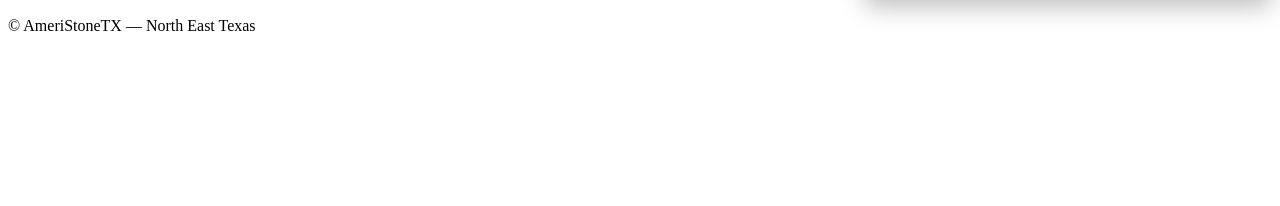
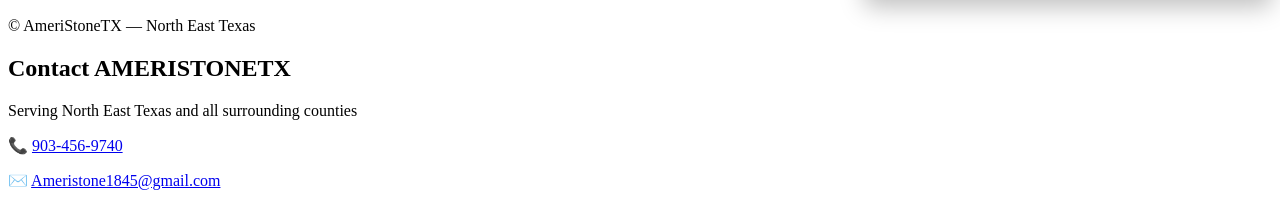
Before and after one commit to AmeristoneTX/ameristonetx, a plain HTML site: page index.html in a window 1280 px wide. Shown: the part 1574-1780 px from the top of the page. Before the commit the page ends 1625 px from the top, so only its background shows below. Drawn offline with Linux system fonts and the light colour scheme.

Commit message:
Update index.html

```diff
--- a/index.html
+++ b/index.html
@@ -46,5 +46,21 @@
   <p>© AmeriStoneTX — North East Texas</p>
 </footer>
 
+<section id="contact" class="contact">
+  <h2>Contact AMERISTONETX</h2>
+  <p class="contact-tagline">
+    Serving North East Texas and all surrounding counties
+  </p>
+
+  <div class="contact-info">
+    <p>
+      📞 <a href="tel:19034569740">903-456-9740</a>
+    </p>
+    <p>
+      ✉️ <a href="mailto:Ameristone1845@gmail.com">Ameristone1845@gmail.com</a>
+    </p>
+  </div>
+</section>
+
 </body>
 </html>
```
